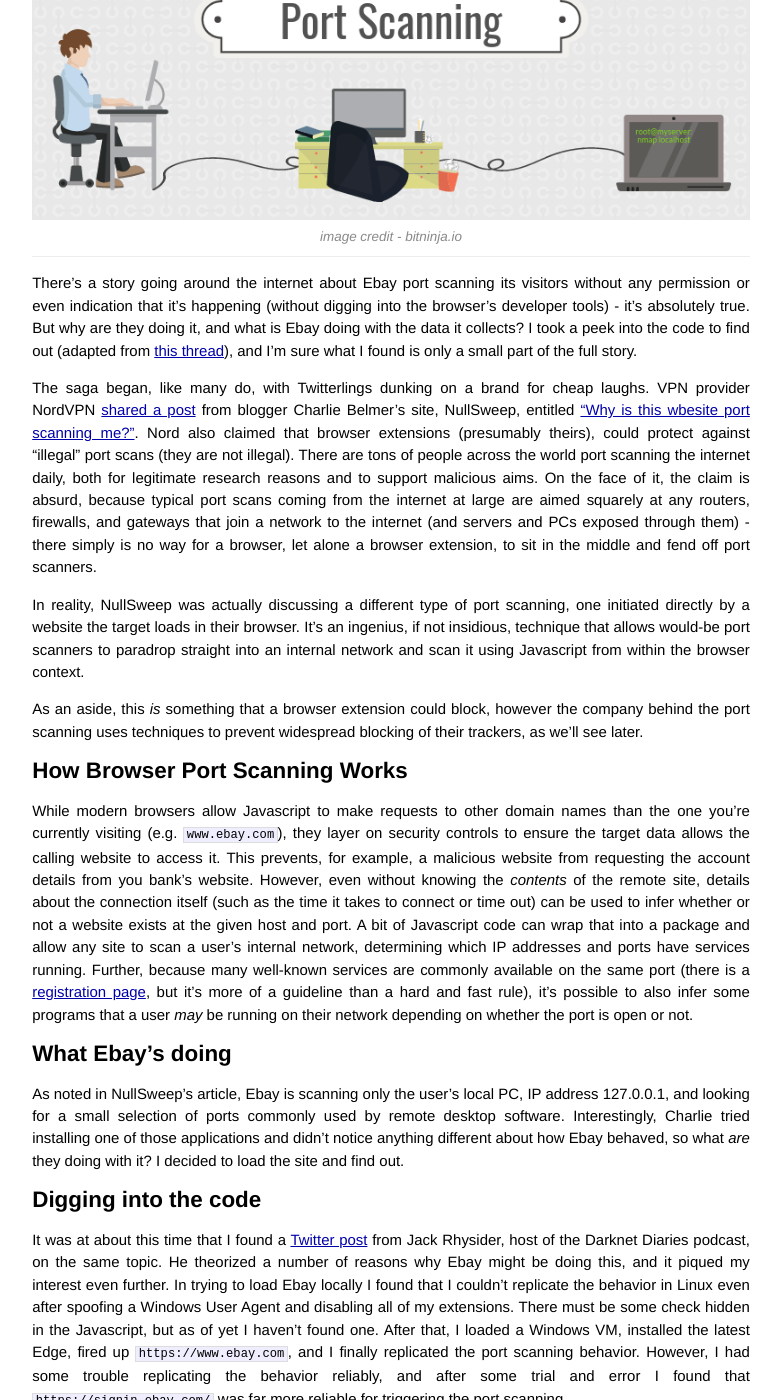
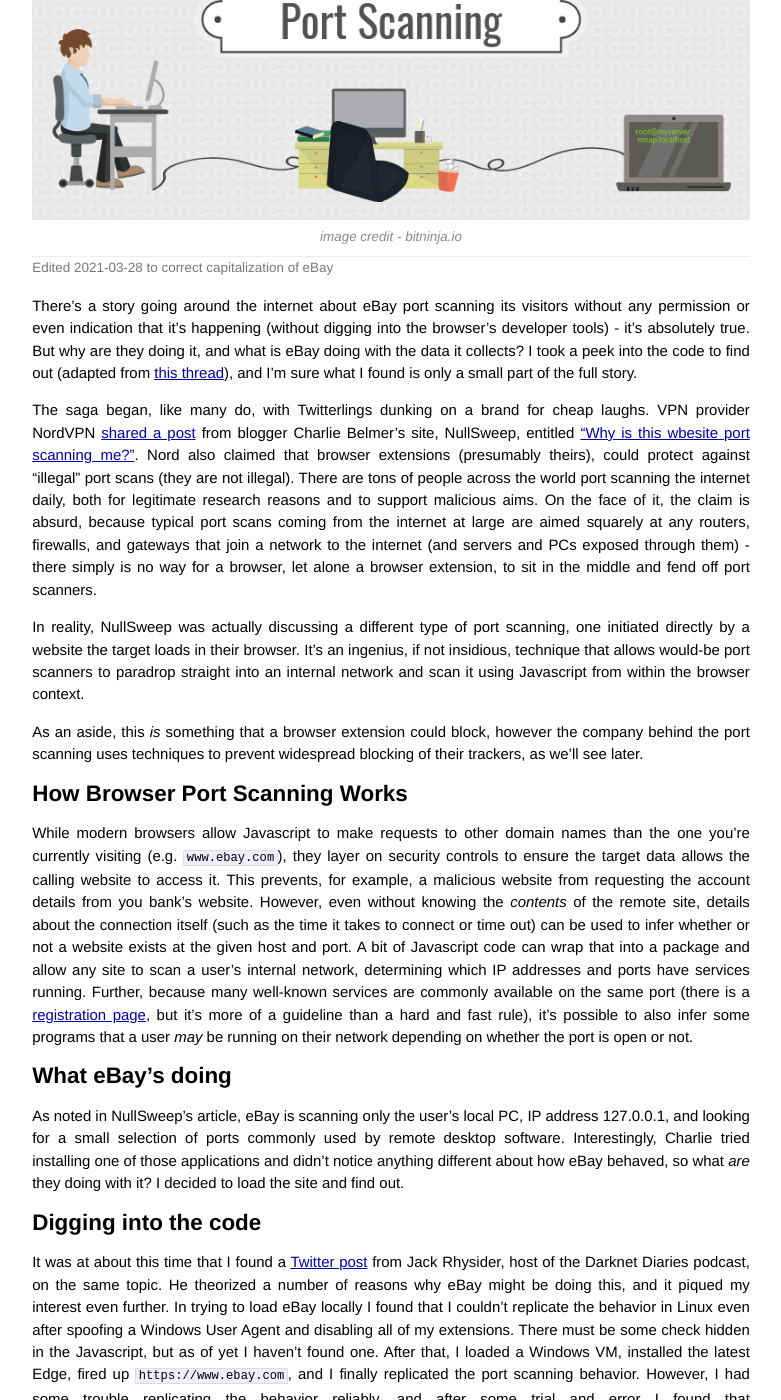
Before and after one commit to nemec/nemec.github.io, a Jekyll site: the page built from _posts/2020-05-24-ebay-port-scanning.md, in a window 1280 px wide and 1400 px high, scrolled down 292 px. Shown: the whole window, without its empty margins (249-1030 px from the left). Built offline with Jekyll 4.4.1, drawn with Linux system fonts in a browser that asks for light colours; some of the changed text lies outside the part shown.

Commit message:
correct capitalization of eBay

```diff
--- a/_posts/2020-05-24-ebay-port-scanning.md
+++ b/_posts/2020-05-24-ebay-port-scanning.md
@@ -1,6 +1,6 @@
 ---
 layout: post
-title: Ebay is port scanning visitors to their website - and they aren't the only ones
+title: eBay is port scanning visitors to their website - and they aren't the only ones
 description: Websites are scanning for open ports on your PC to help fight fraud,
              but this data also flows into a massive, global tracking database.
 category: infosec
@@ -9,12 +9,14 @@
   - osint
 headerImage: 2020/05/port-scan-header.png
 headerImageAttrib: image credit - bitninja.io
+editNotes:
+  - Edited 2021-03-28 to correct capitalization of eBay
 ---
 
-There's a story going around the internet about Ebay port scanning its visitors
+There's a story going around the internet about eBay port scanning its visitors
 without any permission or even indication that it's happening (without digging
 into the browser's developer tools) - it's absolutely true. But why are they
-doing it, and what is Ebay doing with the data it collects? I took a peek into
+doing it, and what is eBay doing with the data it collects? I took a peek into
 the code to find out (adapted from [this thread](https://twitter.com/djnemec/status/1264523835044442113)),
 and I'm sure what I found is only a small part of the full story.
 
@@ -59,20 +61,20 @@
 infer some programs that a user _may_ be running on their network depending on
 whether the port is open or not.
 
-## What Ebay's doing
+## What eBay's doing
 
-As noted in NullSweep's article, Ebay is scanning only the user's local PC,
+As noted in NullSweep's article, eBay is scanning only the user's local PC,
 IP address 127.0.0.1, and looking for a small selection of ports commonly used
 by remote desktop software. Interestingly, Charlie tried installing one of those
-applications and didn't notice anything different about how Ebay behaved, so
+applications and didn't notice anything different about how eBay behaved, so
 what _are_ they doing with it? I decided to load the site and find out.
 
 ## Digging into the code
 
 It was at about this time that I found a [Twitter post](https://twitter.com/JackRhysider/status/1264415919691841536)
 from Jack Rhysider, host of the Darknet Diaries podcast, on the same topic.
-He theorized a number of reasons why Ebay might be doing this, and it piqued my
-interest even further. In trying to load Ebay locally I found that I couldn't
+He theorized a number of reasons why eBay might be doing this, and it piqued my
+interest even further. In trying to load eBay locally I found that I couldn't
 replicate the behavior in Linux even after spoofing a Windows User Agent and
 disabling all of my extensions. There must be some check hidden in the Javascript,
 but as of yet I haven't found one. After that, I loaded a Windows VM, installed
@@ -123,7 +125,7 @@
 [![Joined Javascript blob](/images/2020/05/blob-string-join-2.png)](/images/2020/05/blob-string-join-2.png)
 
 Further on in the code you can see evidence that yes, this is a dedicated port
-scanner and not some other (debatably) legitimate reason for Ebay to be accessing a
+scanner and not some other (debatably) legitimate reason for eBay to be accessing a
 service on localhost (yes, there are cool things you can do with local web
 servers, but usually you just see it in the news when
 [something goes wrong](https://www.zdnet.com/article/zoom-defends-use-of-local-web-server-on-macs-after-security-report/)).
@@ -158,7 +160,7 @@
 [![PNG response with 204 code](/images/2020/05/clear-png-response.png)](/images/2020/05/clear-png-response.png)
 
 If this specific scan was being used for fraud detection, I would have expected
-that Ebay would receive some sort of fraud score in response to this request,
+that eBay would receive some sort of fraud score in response to this request,
 but it seems the data is simply being tossed to the mother ship for later use.
 Or maybe they're taking a cue from [this Russian hacker group](https://www.zdnet.com/article/russian-hacker-group-using-http-status-codes-to-control-malware-implants/),
 which uses HTTP status codes as the control protocol itself (just kidding).
@@ -227,10 +229,10 @@
 
 With a tool for decrypting the exfiltrated data, I set about checking how much
 data was being sent out to the `src.ebay-us.com` domain. There were seven images
-in all for one load of the Ebay sign in page, and all of them sent different
+in all for one load of the eBay sign in page, and all of them sent different
 data.
 
-[![List of seven bits of data sent to Ebay domain](/images/2020/05/clear-list.png)](/images/2020/05/clear-list.png)
+[![List of seven bits of data sent to eBay domain](/images/2020/05/clear-list.png)](/images/2020/05/clear-list.png)
 
 The data included some personal bits (EU readers may want to check whether they're
 affected and whether or not it adheres to GDPR regulations)
@@ -244,16 +246,16 @@
 
 To summarize what we've found so far:
 
-* Ebay collects data on whether certain ports are open on your local PC
-* This data is shipped to an Ebay domain, but does not seem to be used otherwise
+* eBay collects data on whether certain ports are open on your local PC
+* This data is shipped to an eBay domain, but does not seem to be used otherwise
 * Additional data like User Agent and IP are also sent
 
-If Ebay isn't using it to decide whether you should be allowed to log in right
+If eBay isn't using it to decide whether you should be allowed to log in right
 there, what _is_ it doing with the data? At this point, I'd stayed up late
 and was pretty tired, so I totally missed one hugely suspicious indicator -
 the domain where data is exfiltrated is _not_ a subdomain of `ebay.com` - it's
 `ebay-us.com`. Still, a quick check shows that it's owned by somebody at
-Ebay, so at the very least it isn't phishing malware. Twitter user Armchair IR
+eBay, so at the very least it isn't phishing malware. Twitter user Armchair IR
 [pointed out](https://twitter.com/__T_X_8/status/1264579224372785152) that similar
 behavior has been seen by Facebook and it traced to a company called ThreatMetrix,
 an identity tracking/anti-fraud company. Checking the
@@ -268,7 +270,7 @@
 associated with ThreatMetrix.
 
 The earliest record at crt.sh for this domain dates back all the way
-[to 2013](https://crt.sh/?id=2133460), so it's possible that Ebay has been
+[to 2013](https://crt.sh/?id=2133460), so it's possible that eBay has been
 scanning customers' computers for almost seven years without too many people
 noticing. `online-metrix.net` uses wildcard certificates, so unfortunately
 it's not so easy to enumerate their clients, but there is room for further
@@ -311,9 +313,9 @@
 spoofing, proxies, VPNs, Tor browsers and changes in behavior patterns, such as
 unusual transaction volumes.
 
-It's not just Ebay scanning your ports, there is allegedly a network of 30,000
+It's not just eBay scanning your ports, there is allegedly a network of 30,000
 websites out there all working for the common aim of harvesting open ports,
 collecting IP addresses, and User Agents in an attempt to track users all across
-the web. And this isn't some rogue team within Ebay setting out to skirt the law,
+the web. And this isn't some rogue team within eBay setting out to skirt the law,
 you can bet that LexisNexis lawyers have thoroughly covered their bases when
 extending this service to their customers (at least in the U.S.).
```
